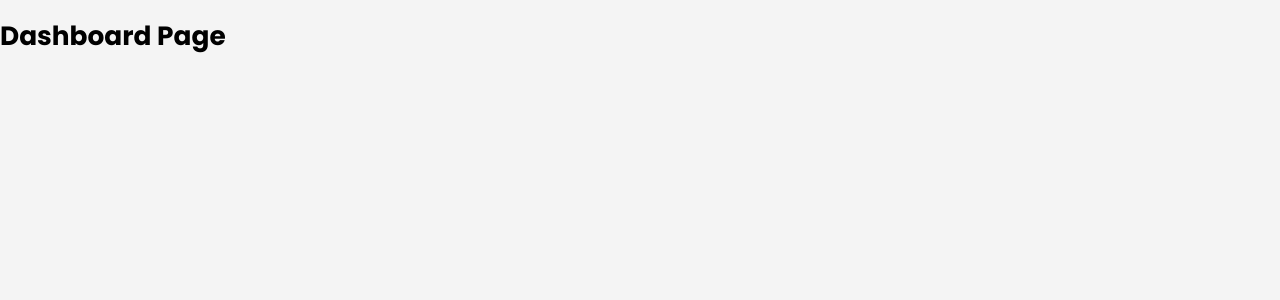
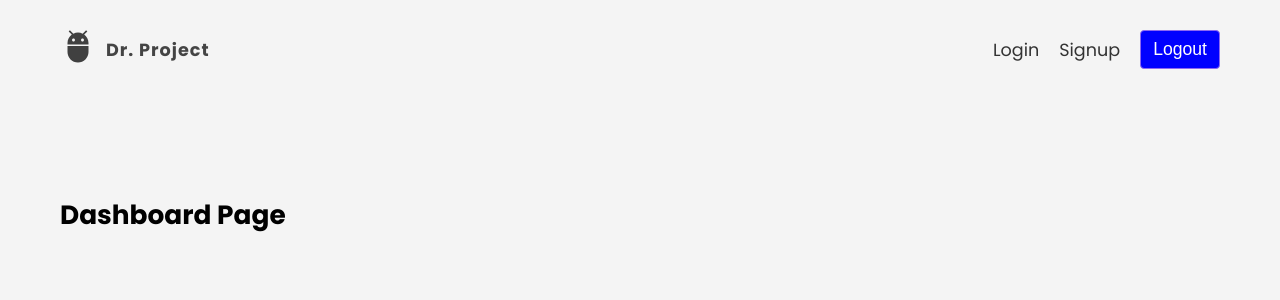
Before and after one commit to gggaryteo/project2-bootcamp, a React (Create React App) app: page / in a window 1280 px wide. Shown: the top 300 px of the page. Built offline with nearby package versions, Linux system fonts and the light colour scheme.

Commit message:
Added Navigation Bar Component

```diff
--- a/src/App.js
+++ b/src/App.js
@@ -10,13 +10,16 @@ import Navbar from "./Components/Navbar";
 function App() {
   return (
     <div className="App">
-      <Routes>
-        <Route exact path="/" element={<Dashboard/>} />
-        <Route path="/signup" element={<Signup />} />
-        <Route path="/login" element={<Login />} />
-        <Route path="/taskcards/:id" element={<TaskCard />} />
-        <Route path="/create-project" element={<CreateProject/>}/>
-      </Routes>
+      <div className="container">
+        <Navbar/>
+        <Routes>
+          <Route exact path="/" element={<Dashboard />} />
+          <Route path="/signup" element={<Signup />} />
+          <Route path="/login" element={<Login />} />
+          <Route path="/taskcards/:id" element={<TaskCard />} />
+          <Route path="/create-project" element={<CreateProject />} />
+        </Routes>
+      </div>
     </div>
   );
 }
```
